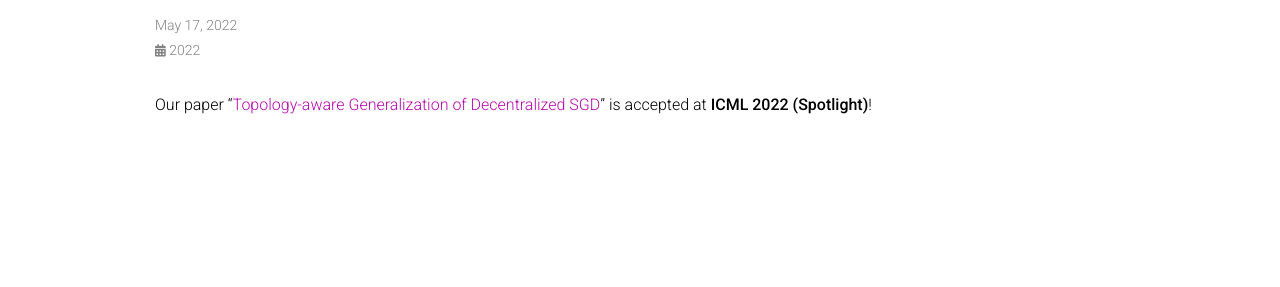
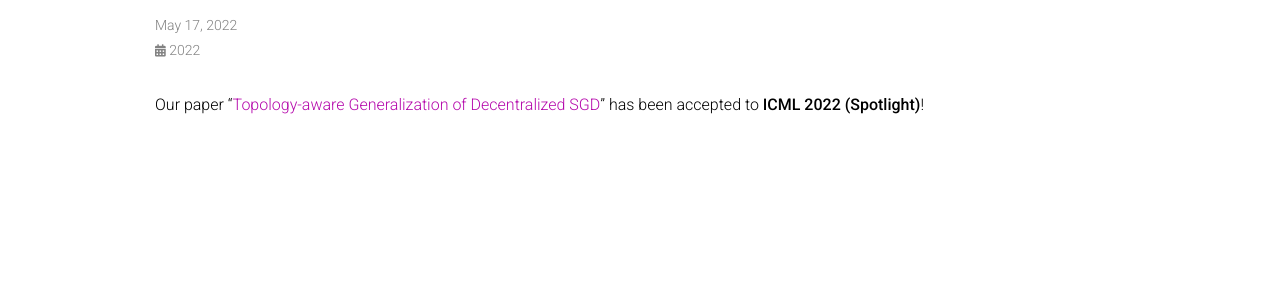
Before and after one commit to Raiden-Zhu/Raiden-Zhu.github.io, a Jekyll site: the page built from _news/announcement_3.md, in a window 1280 px wide. Shown: the part 146-433 px from the top of the page. Built offline with Jekyll 4.4.1, drawn with Linux system fonts in a browser that asks for light colours; comment, search, counter and statistics services are not loaded; a style sheet for code colours, icons or effects is not loaded.

Commit message:
Update announcement_3.md

```diff
--- a/_news/announcement_3.md
+++ b/_news/announcement_3.md
@@ -5,4 +5,4 @@ inline: true
 related_posts: false
 ---
 
-Our paper "[Topology-aware Generalization of Decentralized SGD](https://arxiv.org/pdf/2206.12680)" is accepted at **ICML 2022 (Spotlight)**!
+Our paper "[Topology-aware Generalization of Decentralized SGD](https://arxiv.org/pdf/2206.12680)" has been accepted to **ICML 2022 (Spotlight)**!
```
